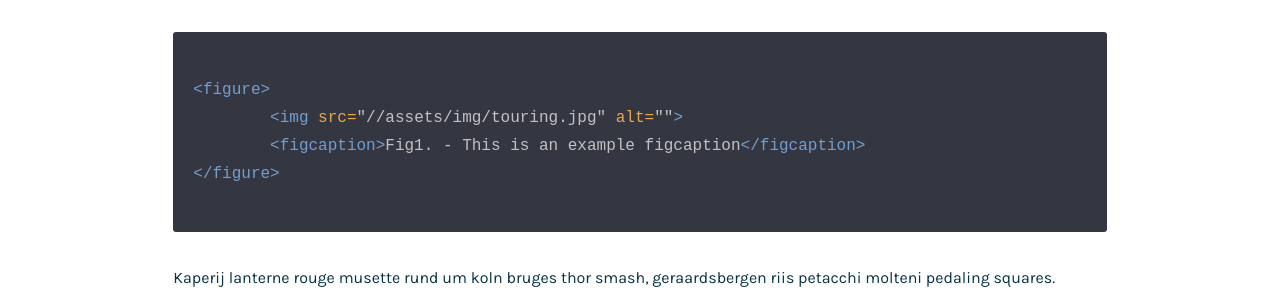
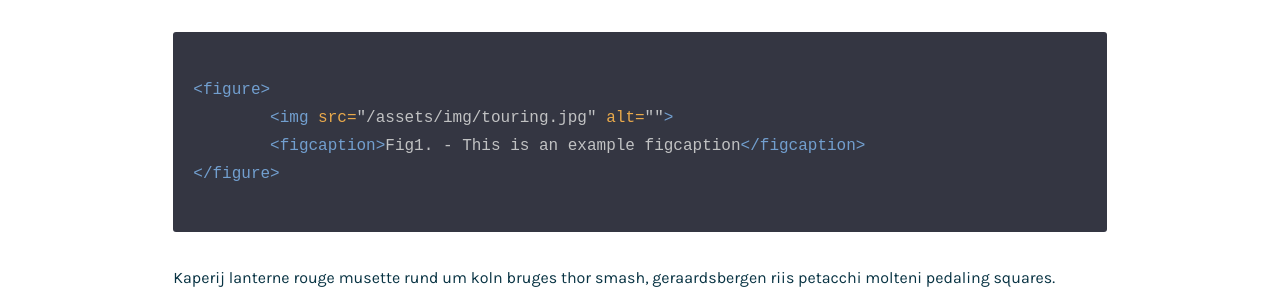
Before and after one commit to mpcousins/cousins, a Jekyll site: the page built from index.html, in a window 1280 px wide and 900 px high, scrolled down 5957 px. Shown: the part 151-449 px from the top of the window. Built offline with Jekyll 4.4.1, drawn with Linux system fonts in a browser that asks for light colours; nearby versions of some CDN libraries; the list of posts is cut into pages by our own code.

```diff
--- a/_config.yml
+++ b/_config.yml
@@ -2,7 +2,7 @@ title: Cousins
 description: Long Form Jekyll theme built with SASS / COMPASS / SUSY
 
 url: http://cousins.cc
-baseurl: "/"
+baseurl: ""
 paginate_path: "blog/page:num/"
 permalink: pretty
 
```
